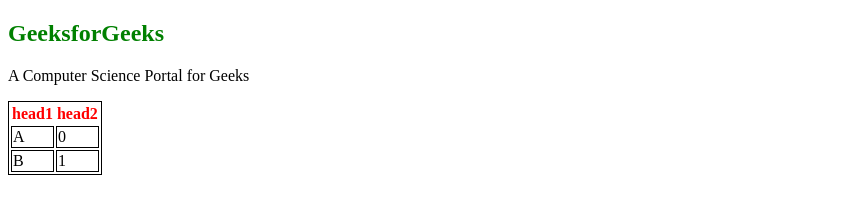
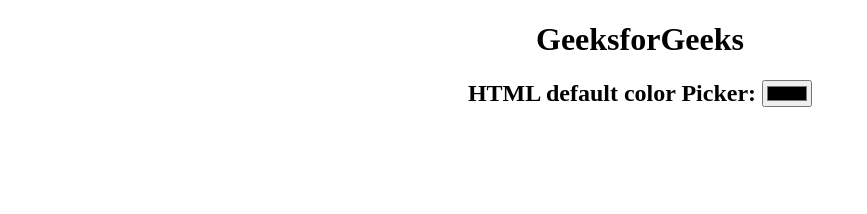
Before and after one commit to Rahul4ios/FeatureBranchWorkflow, a plain HTML site: page Index.html in a window 1280 px wide. Shown: the whole page, without its empty margins (0-867 px from the left). Drawn offline with Linux system fonts and the light colour scheme.

Commit message:
Modify the original content by me

```diff
--- a/Index.html
+++ b/Index.html
@@ -1,39 +1,16 @@
 <!DOCTYPE html>
 <html>
-<head>
-	<title>my web page</title>
-	<style type="text/css">
-		h1{
-			color: green;
-			font-weight: bold;
-		}
-		table, tr, td{
-			border: 1px solid black;
-		}
-		th{
-			font-weight: bold;
-			color: red;
-		}
-	</style>
-</head>
-<body>
-	<article>
-		<h1>GeeksforGeeks</h1>
-		<p>A Computer Science Portal for Geeks</p>
-	</article>
-	<table>
-		<tr>
-			<th>head1</th>
-			<th>head2</th>
-		</tr>
-		<tr>
-			<td>A</td>
-			<td>0</td>
-		</tr>
-		<tr>
-			<td>B</td>
-			<td>1</td>
-		</tr>
-	</table>
+
+<body style="text-align: center;">
+	<h1>
+		GeeksforGeeks
+	</h1>
+	<h2>
+		HTML default color Picker:
+
+		<!-- The default color picker color is black-->
+		<input type="color">
+	</h2>
 </body>
+
 </html>
```
